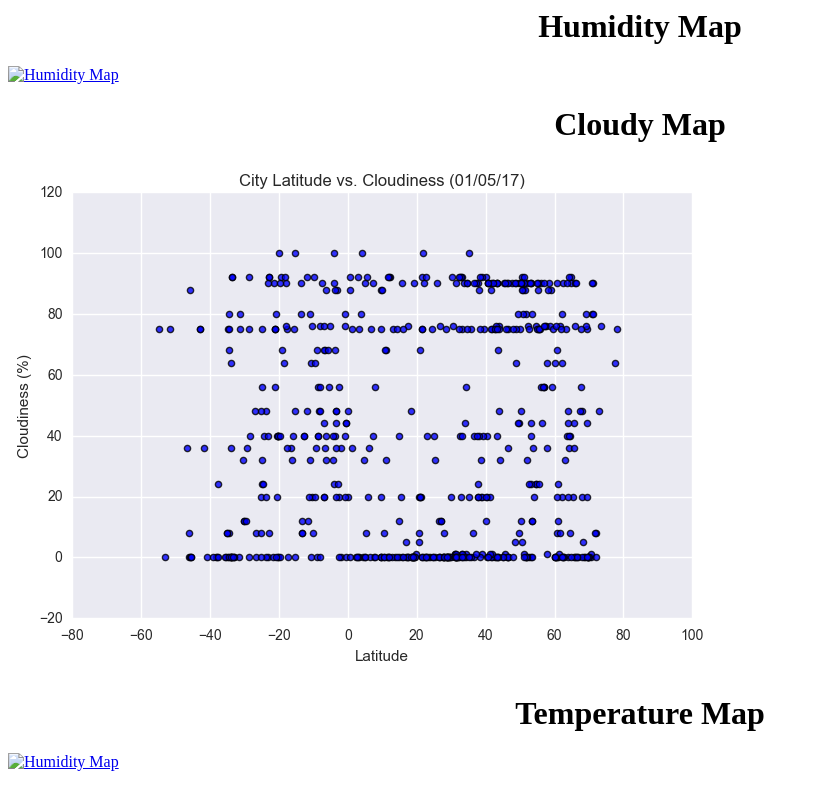
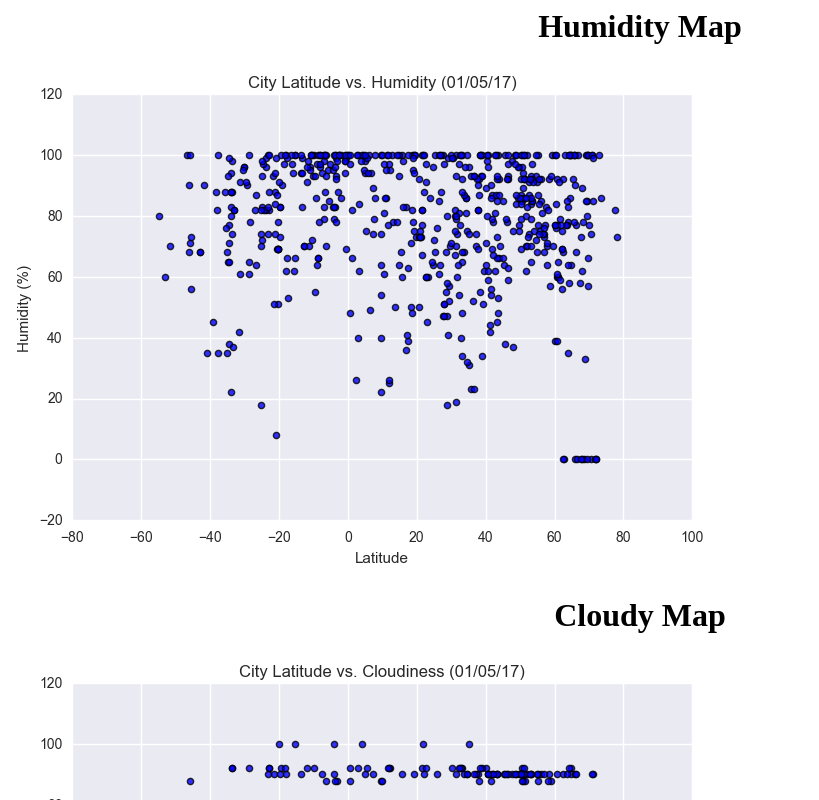
Before and after one commit to elieu17/elieu17.github.io, a plain HTML site: page index.html in a window 1280 px wide. Shown: the top 800 px of the page, without its empty margins (0-819 px from the left). Drawn offline with Linux system fonts and the light colour scheme.

Commit message:
Update index.html

```diff
--- a/index.html
+++ b/index.html
@@ -7,7 +7,7 @@
 <aritcle>
     <h1 align="center">Humidity Map</h1>
     <a target="_blank" href="humiditymap.png">
-    <img src="assets/humiditymap.png" alt="Humidity Map" />
+    <img src="humiditymap.png" alt="Humidity Map" />
     </a>
 </aritcle>
 
@@ -21,7 +21,7 @@
 <aritcle>
     <h1 align="center">Temperature Map</h1>
     <a target="_blank" href="temperature.png">
-        <img src="assets/temperaturemap.png" alt="Humidity Map" />
+        <img src="temperaturemap.png" alt="Humidity Map" />
     </a>
 </aritcle>
 
```
